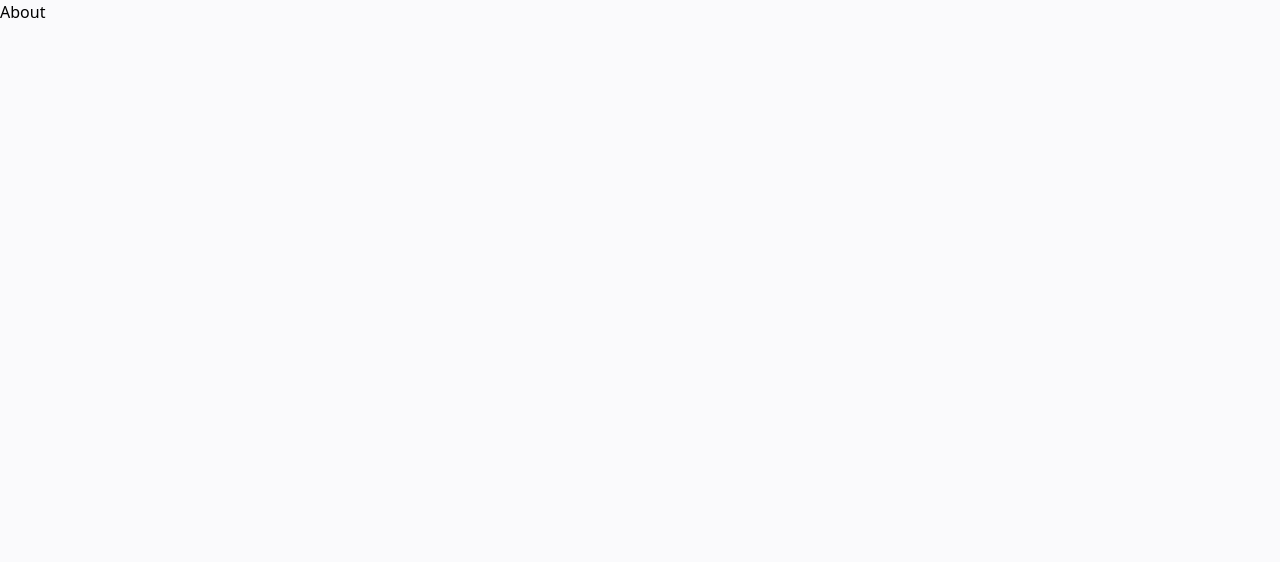
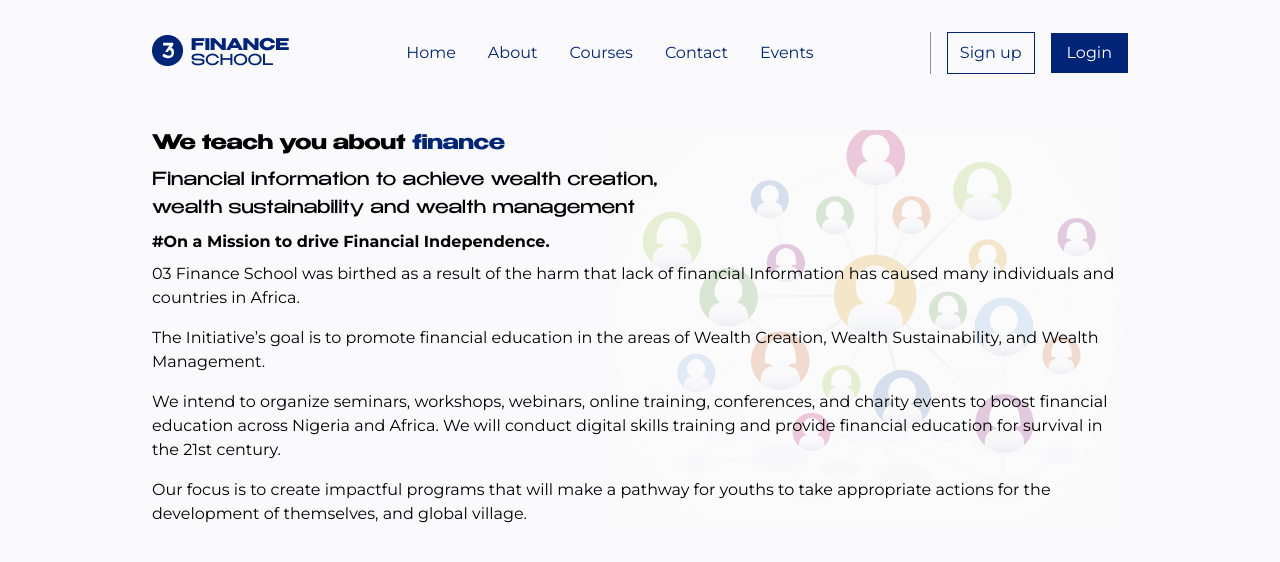
Before and after one commit to Jaeger-11/O3-Finance-School, a React (Vite) app: page /about in a window 1280 px wide. Shown: the top 562 px of the page. Built offline with nearby package versions, Linux system fonts and the light colour scheme.

Commit message:
working on about page

```diff
--- a/src/components/Navbar.jsx
+++ b/src/components/Navbar.jsx
@@ -21,7 +21,7 @@ const Navbar = () => {
         {/* <!-- menu items --> */}
         <div className="hidden md:flex gap-8 items-center">
           <Link to="/" className="hover:font-bold font-medium transition-all">Home</Link>
-          <Link to="/about" className="hover:font-bold font-medium transition-all">About Us</Link>
+          <Link to="/about" className="hover:font-bold font-medium transition-all">About</Link>
           <Link to="/courses" className="hover:font-bold font-medium transition-all">Courses</Link>
           <Link to="/contact" className="hover:font-bold font-medium transition-all">Contact</Link>
           <Link to="/events" className="hover:font-bold font-medium transition-all">Events</Link>
@@ -45,7 +45,7 @@ const Navbar = () => {
       <div className="md:hidden">
         <div id="menu" className="absolute flex flex-col items-center text-center rounded-md left-6 right-6 self-end py-4 mt-2 gap-4 bg-black">
           <p><Link to="/" className="hover:font-bold text-white font-medium transition-all">Home</Link></p>
-          <p><Link to="/about" className="hover:font-bold text-white font-medium transition-all">About Us</Link></p>
+          <p><Link to="/about" className="hover:font-bold text-white font-medium transition-all">About</Link></p>
           <p><Link to="/courses" className="hover:font-bold text-white font-medium">Courses</Link></p>
           <p><Link to="/contact" className="hover:font-bold text-white font-medium transition-all">Contact</Link></p>
           <p><Link to="/events" className="hover:font-bold text-white font-medium transition-all">Events</Link></p>
--- a/src/index.css
+++ b/src/index.css
@@ -28,9 +28,11 @@ body{
 .grad{
   background: linear-gradient(92.47deg, rgba(0, 36, 120, 0.15) 1.14%, rgba(0, 36, 120, 0.04) 68.83%);
   opacity: 0.7;
-box-shadow: 2px 2px 6px 7px rgba(0, 0, 0, 0.05);
+  box-shadow: 2px 2px 6px 7px rgba(0, 0, 0, 0.05);
 }
-
+.about-section{
+  background: url(/src/assets/aboutbgnew.png) right center no-repeat;
+}
 /*
 .hero{
   background: #002478 url(/src/assets/hero-mobile-bg-image.png) left center no-repeat;
--- a/src/pages/About.jsx
+++ b/src/pages/About.jsx
@@ -1,8 +1,27 @@
-import React from 'react'
+import React from 'react';
+import Navbar from "../components/Navbar";
 
 const About = () => {
   return (
-    <div>About</div>
+    <div>
+      <Navbar/>
+      <section className='container px-4 mx-auto mt-4 about-section md:p-0 md:mt-10'>
+        <h2 className="text-xl mb-2 benzin-bold"> We teach you about <span className="text-darkblue">finance</span> </h2>
+        <h4 className='benzin-regular text-base md:text-lg'>Financial information to achieve wealth creation, <br /> wealth sustainability and wealth management</h4>
+
+        <article className="container mx-auto">
+          <h4 className="font-bold font-alternate my-2">#On a Mission to drive Financial Independence.</h4>
+
+          <div className="flex flex-col gap-4 font-alternate">
+            <p>03 Finance School was birthed as a result of the harm that lack of financial Information has caused many individuals and countries in Africa.</p>
+            <p>The Initiative’s goal is to promote financial education in the areas of Wealth Creation, Wealth Sustainability, and Wealth Management.</p>
+            <p>We intend to organize seminars, workshops, webinars, online training, conferences, and charity events to boost financial education across Nigeria and Africa. We will conduct digital skills training and provide financial education for survival in the 21st century.</p>
+            <p>Our focus is to create impactful programs that will make a pathway for youths to take appropriate actions for the development of themselves, and global village.</p>
+          </div>
+        </article>
+      </section>
+    </div>
+
   )
 }
 
--- a/src/pages/Home.jsx
+++ b/src/pages/Home.jsx
@@ -6,6 +6,7 @@ import Navbar from "../components/Navbar";
 import CoursesHome from "../components/CoursesHome";
 import { stats } from "../data";
 import community from "../assets/communities.png";
+import { Link } from "react-router-dom";
 
 
 function Home() {
@@ -23,7 +24,7 @@ function Home() {
           <article className="text-center text-black md:text-left md:flex-[60%]">
             <h3 className="text-xl mb-2 md:text-4xl benzin-bold">We teach <br /> you about <span className="text-darkblue">finance</span> </h3>
             <p className="md:text-2xl benzin-regular">Financial information to achieve wealth creation, wealth sustainability, and wealth management</p>
-            <button className="text-darkblue my-4 font-medium text-base py-4 px-8 shadow-xl md:text-lg">Read More</button>
+            <Link to='/about'><button className="text-darkblue my-4 font-medium text-base py-4 px-8 shadow-xl md:text-lg">Read More</button></Link>
           </article>
         </section>
         <section className="grad flex flex-col gap-4 justify-around py-6 mb-8 md:m-8 md:flex-row md:gap-0">
@@ -47,21 +48,6 @@ function Home() {
       <section className="mt-24 grad py-8">
         <CoursesHome/>
       </section>
-
-      {/* About section */}
-      {/* <section className="py-8 px-4 bg-lightblue about md:py-12">
-        <article className="container mx-auto">
-          <h3 className="text-darkblue text-xl benzin-bold md:text-2xl">About Us</h3>
-          <h4 className="text-lg font-bold font-alternate my-2">#On a Mission to drive Financial Independence.</h4>
-
-          <div className="flex flex-col gap-4 font-alternate md:text-xl">
-            <p>03 Finance School was birthed as a result of the harm that lack of financial Information has caused many individuals and countries in Africa.</p>
-            <p>The Initiative’s goal is to promote financial education in the areas of Wealth Creation, Wealth Sustainability, and Wealth Management.</p>
-            <p>We intend to organize seminars, workshops, webinars, online training, conferences, and charity events to boost financial education across Nigeria and Africa. We will conduct digital skills training and provide financial education for survival in the 21st century.</p>
-            <p>Our focus is to create impactful programs that will make a pathway for youths to take appropriate actions for the development of themselves, and global village.</p>
-          </div>
-        </article>
-      </section> */}
 
       {/* Join Community Section */}
       <section className="container mx-auto py-6 benzin-bold">
```
Also changed, not shown: src/assets/Ellipse4commbg.png (added), src/assets/aboutbgnew.png (added).
